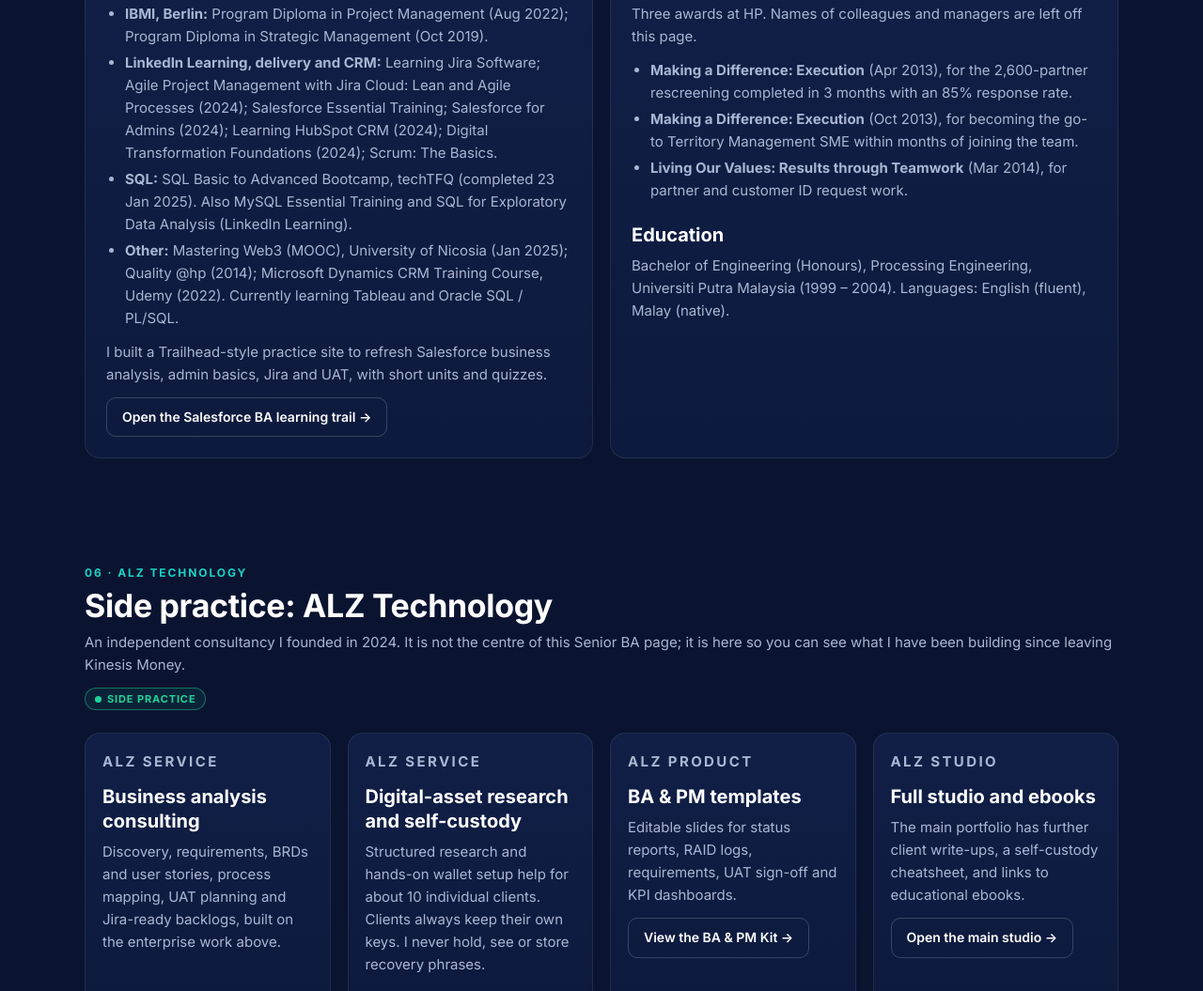
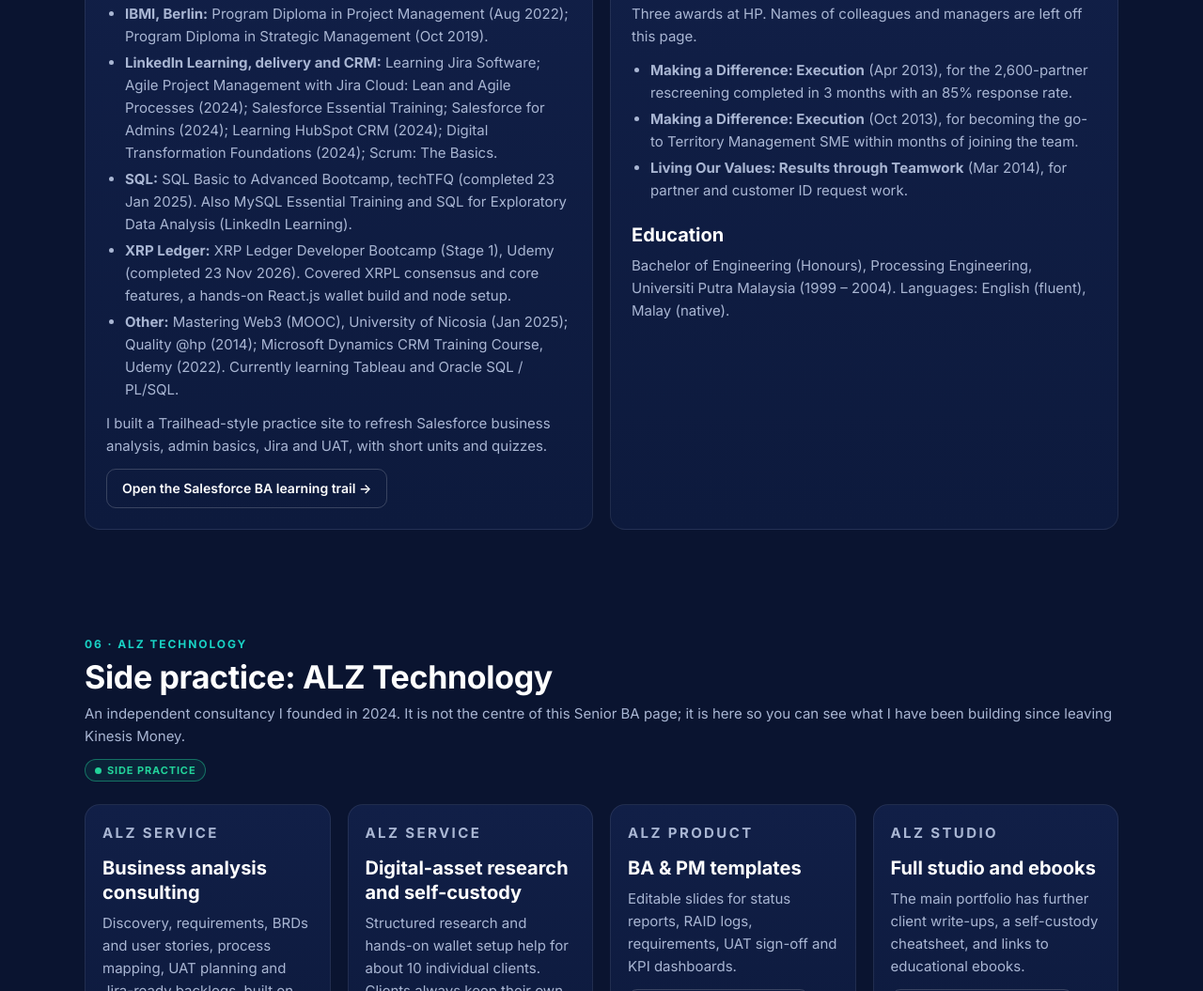
Before and after one commit to alztechnology/alztechnology.github.io, a plain HTML site: page studio/ba-portfolio.html in a window 1280 px wide. Shown: the part 6862-7917 px from the top of the page at 94% size. Drawn offline with Linux system fonts and the light colour scheme.

Commit message:
Add XRPL Udemy bootcamp to learning section

```diff
--- a/studio/ba-portfolio.html
+++ b/studio/ba-portfolio.html
@@ -350,6 +350,7 @@
             <li><b>IBMI, Berlin:</b> Program Diploma in Project Management (Aug 2022); Program Diploma in Strategic Management (Oct 2019).</li>
             <li><b>LinkedIn Learning, delivery and CRM:</b> Learning Jira Software; Agile Project Management with Jira Cloud: Lean and Agile Processes (2024); Salesforce Essential Training; Salesforce for Admins (2024); Learning HubSpot CRM (2024); Digital Transformation Foundations (2024); Scrum: The Basics.</li>
             <li><b>SQL:</b> SQL Basic to Advanced Bootcamp, techTFQ (completed 23 Jan 2025). Also MySQL Essential Training and SQL for Exploratory Data Analysis (LinkedIn Learning).</li>
+            <li><b>XRP Ledger:</b> XRP Ledger Developer Bootcamp (Stage 1), Udemy (completed 23 Nov 2026). Covered XRPL consensus and core features, a hands-on React.js wallet build and node setup.</li>
             <li><b>Other:</b> Mastering Web3 (MOOC), University of Nicosia (Jan 2025); Quality @hp (2014); Microsoft Dynamics CRM Training Course, Udemy (2022). Currently learning Tableau and Oracle SQL / PL/SQL.</li>
           </ul>
           <p>I built a Trailhead-style practice site to refresh Salesforce business analysis, admin basics, Jira and UAT, with short units and quizzes.</p>
```
